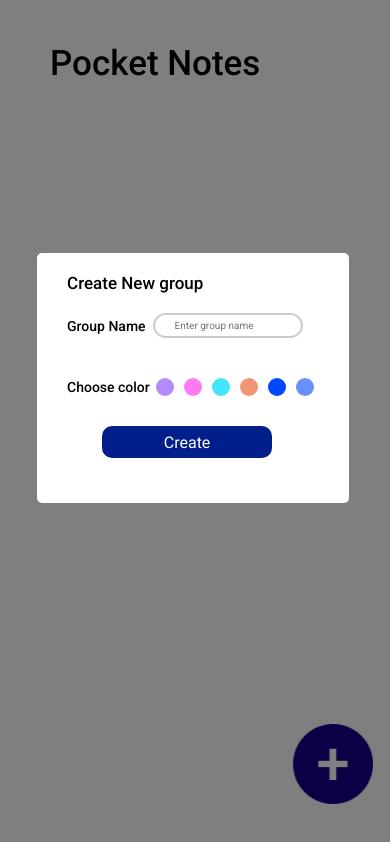
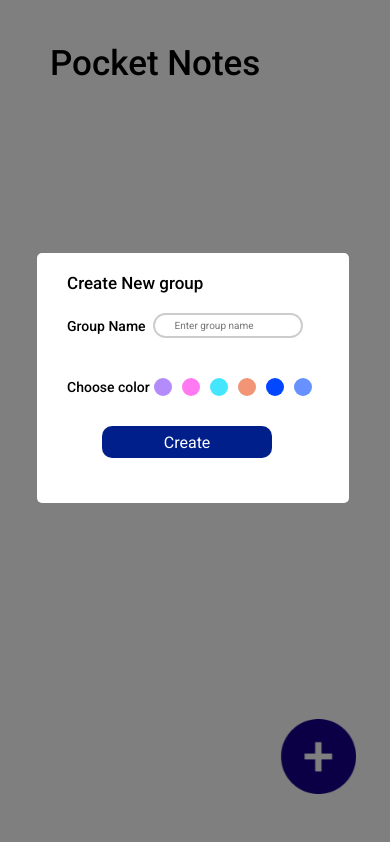
Before and after one commit to shudhanshu7324/Pocket-Notes, a React (Vite) app: page / in a window 390 px wide. Both pictures are taken after a click on the picture 332 px from the left and 764 px from the top of the page. Built offline with nearby package versions, Linux system fonts and the light colour scheme.

Commit message:
minor css fix

```diff
--- a/src/components/Css/CreateNote.css
+++ b/src/components/Css/CreateNote.css
@@ -112,7 +112,7 @@ h2 {
 
     .color-choose {
         flex-direction: row;
-        gap: 6px;
+        gap: 4px;
     }
 
     .color div {
--- a/src/components/Css/NotesList.css
+++ b/src/components/Css/NotesList.css
@@ -59,9 +59,10 @@
   }
 
   .add-btn {
-    left: 75%;
+    left: 72%;
     top: auto;
-    bottom: 40px;
+    bottom: 50px;
+    width: 75px;
   }
 
   .left-heading{
--- a/src/components/Css/Title.css
+++ b/src/components/Css/Title.css
@@ -24,3 +24,16 @@
     font-family: Roboto;
     font-size: 24px;
 }
+
+
+@media (max-width: 768px) {
+    .logo{
+        width: 60px;
+        height: 60px;
+        font-size: 22px;
+    }
+
+    .note-title{
+        font-size: 22px;
+    }
+}
```
